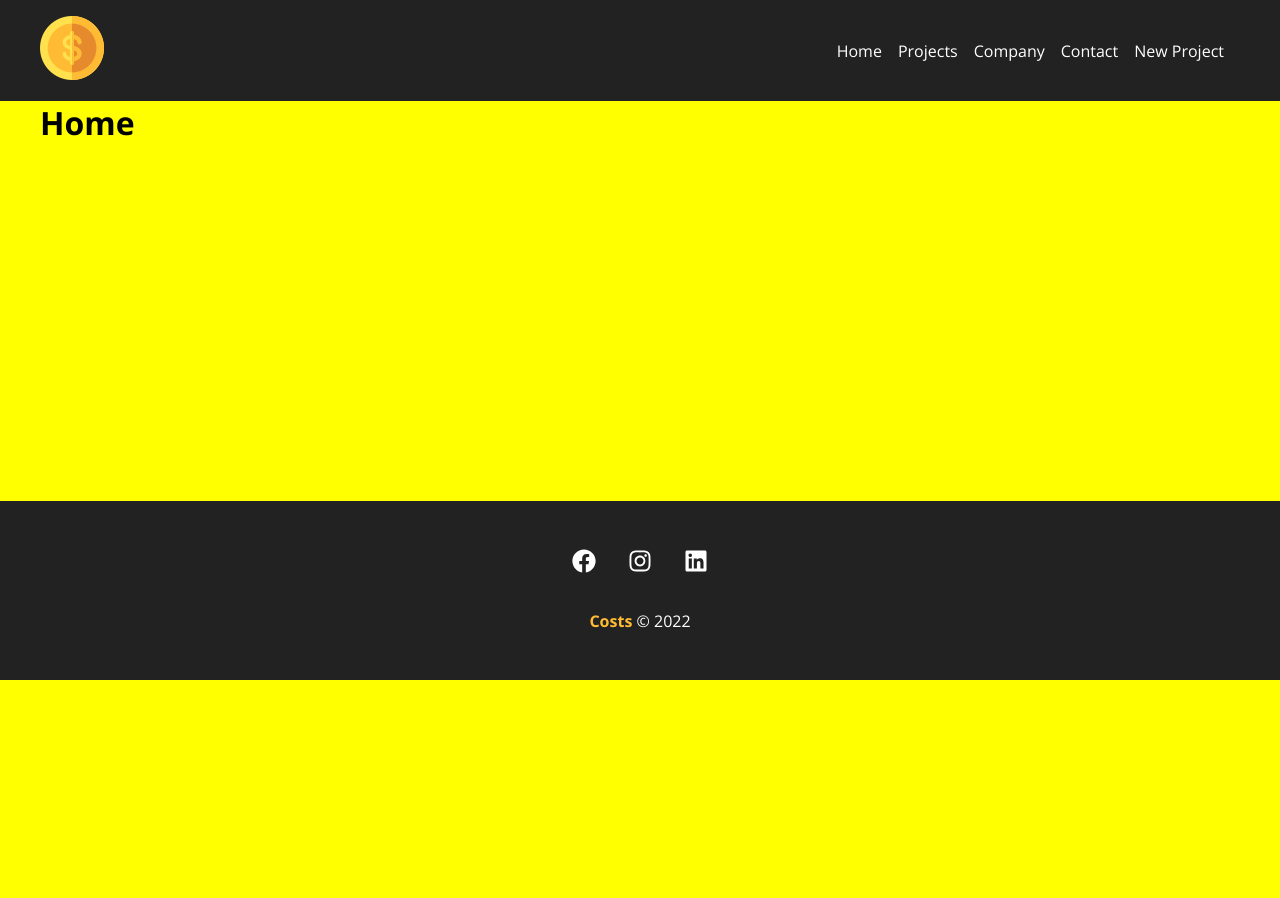
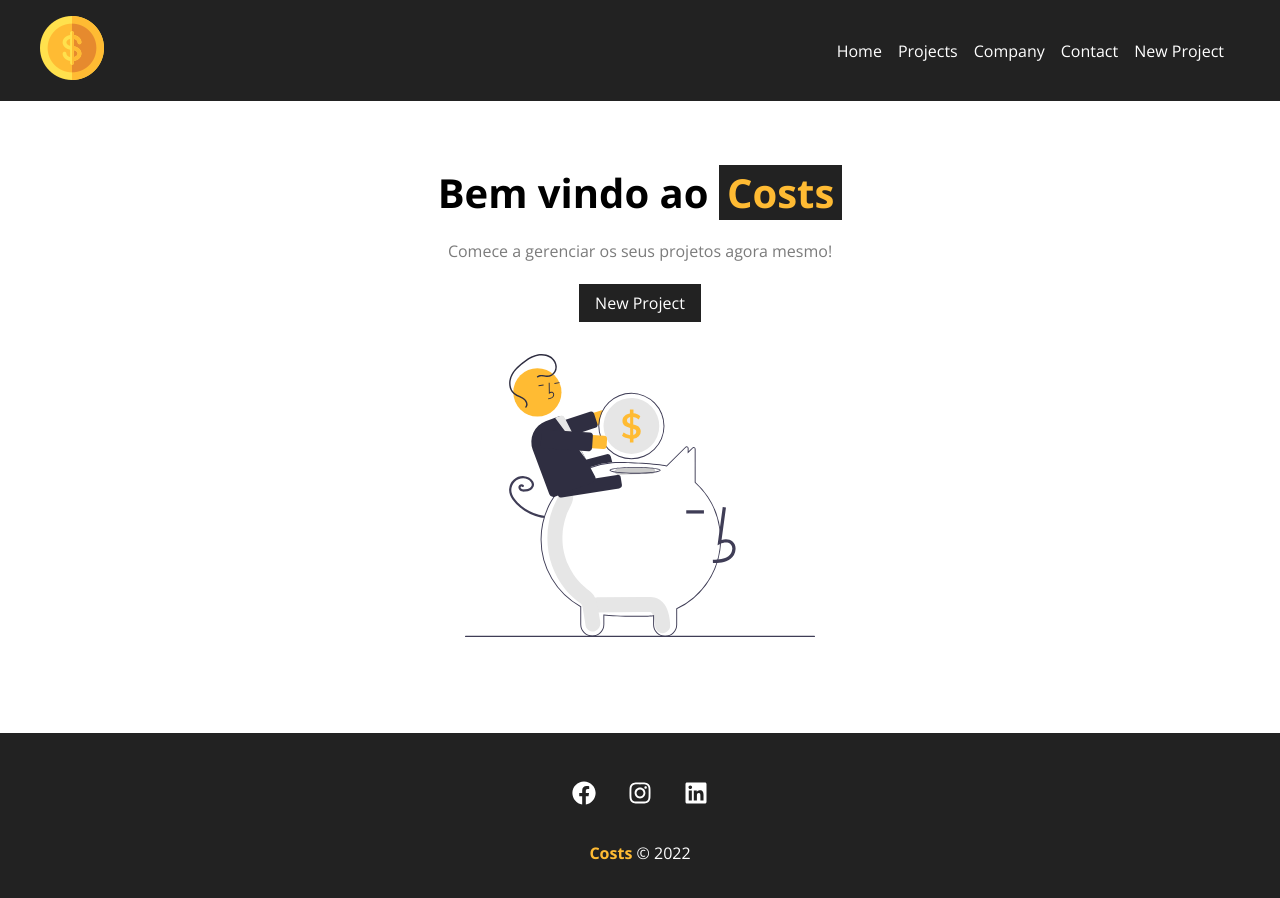
Before and after one commit to Christian-Lopes/projeto-front-end, a React (Create React App) app in the folder costs/: page / in a window 1280 px wide. Shown: the top 898 px of the page. Before the commit the page ends 800 px from the top, so only its background shows below. Built offline with nearby package versions, Linux system fonts and the light colour scheme.

Commit message:
Implementação da Page Home

```diff
--- /dev/null
+++ b/costs/src/components/layout/LinkButton.jsx
@@ -0,0 +1,12 @@
+import { Link } from "react-router-dom";
+import styles from "./LinkButton.module.css";
+
+function LinkButton({ to, text }){
+    return (
+    <Link className={styles.btn} to ={ to }>
+        { text }
+    </Link>
+    );
+}
+
+export default LinkButton;
--- /dev/null
+++ b/costs/src/components/layout/LinkButton.module.css
@@ -0,0 +1,11 @@
+.btn {
+  background-color: #222;
+  color: #fff;
+  padding: 0.5em 1em;
+  text-decoration: none;
+  transition: 0.5s;
+}
+
+.btn:hover {
+  color: #ffbb33;
+}
--- a/costs/src/components/pages/Home.jsx
+++ b/costs/src/components/pages/Home.jsx
@@ -1,8 +1,17 @@
+import styles from "./Home.module.css";
+import savings from "../../images/savings.svg";
+import LinkButton from "../layout/LinkButton";
+
 function Home() {
   return (
-    <div>
-      <h1>Home</h1>
-    </div>
+    <section className={styles.home_container}>
+      <h1>
+        Bem vindo ao <span>Costs</span>
+      </h1>
+      <p>Comece a gerenciar os seus projetos agora mesmo!</p>
+      <LinkButton to="/newproject" text="New Project" />
+      <img src={savings} alt="Costs" />
+    </section>
   );
 }
 
--- /dev/null
+++ b/costs/src/components/pages/Home.module.css
@@ -0,0 +1,29 @@
+.home_container{
+    width: 100%;
+    display: flex;
+    flex-direction: column;
+    align-items: center;
+    justify-content: center;
+    padding: 4em;
+}
+
+.home_container h1{
+    font-size: 2.5em;
+    margin-bottom: .5em;
+}
+
+.home_container h1 span{
+    color: #ffbb33;
+    padding: 0 .2em;
+    background-color: #222;
+}
+
+.home_container p{
+    margin-bottom: 1.4em;
+    color: #7b7b7b;
+}
+
+.home_container img{
+    width: 350px;
+    margin: 2em 0;
+}
--- a/costs/src/index.css
+++ b/costs/src/index.css
@@ -6,6 +6,6 @@
 }
 
 html, body, #root{
-  background-color: yellow;
+  background-color: white;
   height: 100%;
 }
```
